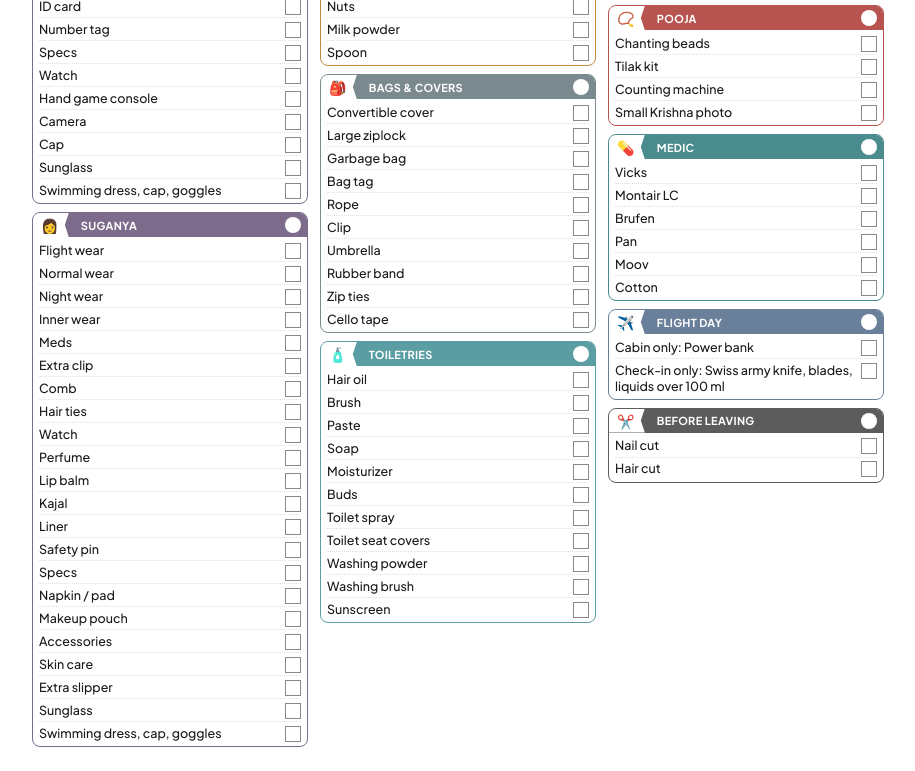
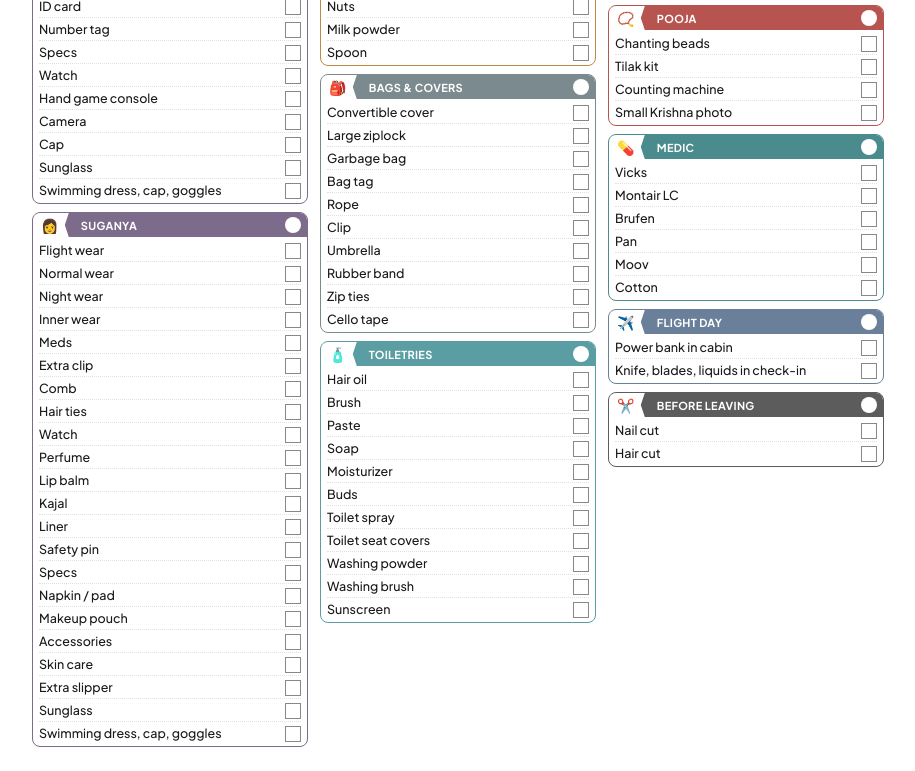
Before and after one commit to asrajavel/checklists, a plain HTML site: page tour-packing.html in a window 1280 px wide. Shown: the part 721-1492 px from the top of the page, without its empty margins (182-1097 px from the left). Drawn offline with Linux system fonts and the light colour scheme.

Commit message:
Shorten Flight Day items to match list style
Co-Authored-By: Claude Opus 5.5 <noreply@anthropic.com>

```diff
--- a/tour-packing.html
+++ b/tour-packing.html
@@ -237,8 +237,8 @@
   <div class="section flight">
     <div class="section-header"><span class="emoji">✈️</span><span class="label">FLIGHT DAY</span></div>
     <div class="section-body">
-      <div class="item">Cabin only: Power bank</div>
-      <div class="item">Check-in only: Swiss army knife, blades, liquids over 100 ml</div>
+      <div class="item">Power bank in cabin</div>
+      <div class="item">Knife, blades, liquids in check-in</div>
     </div>
   </div>
 
```
